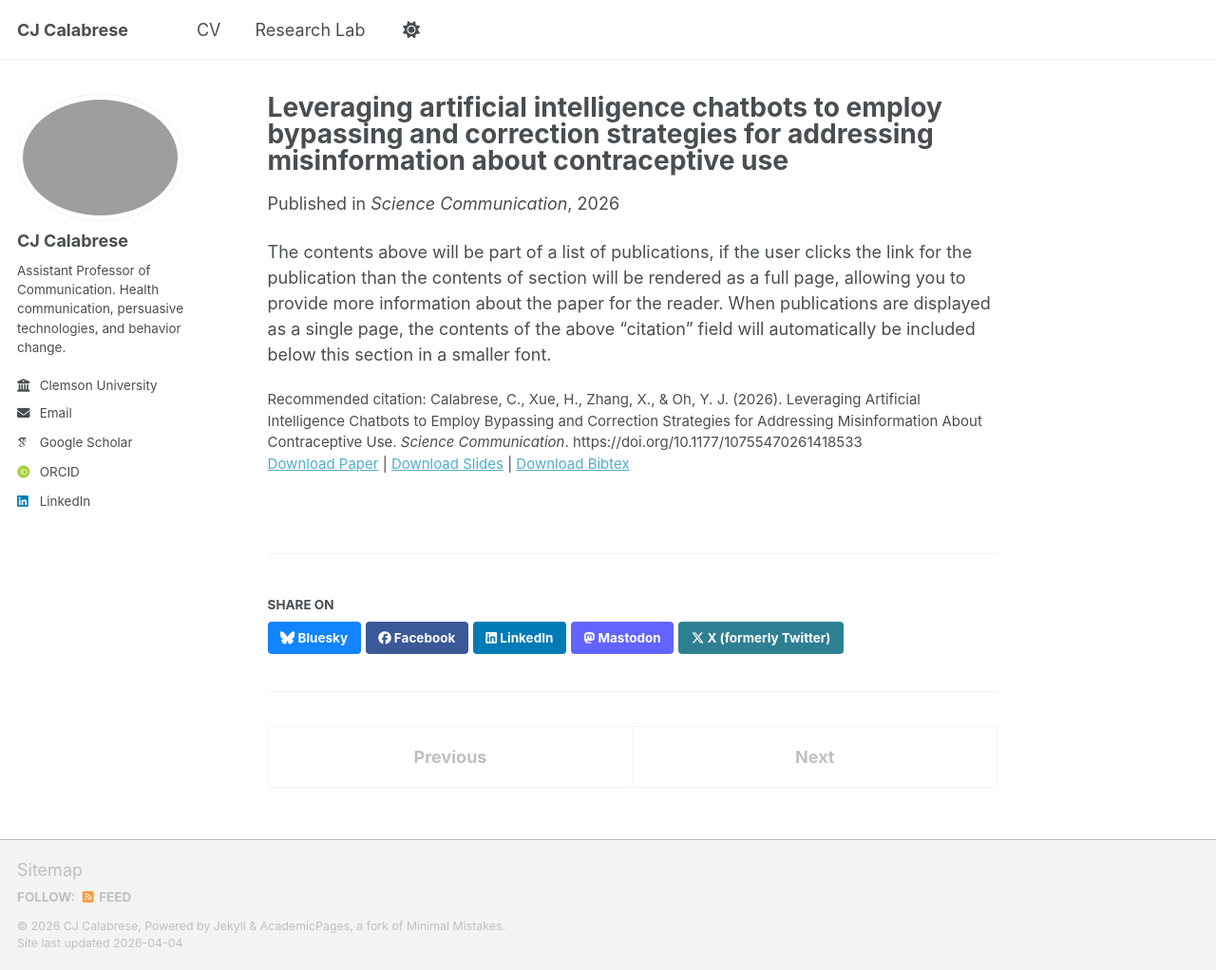
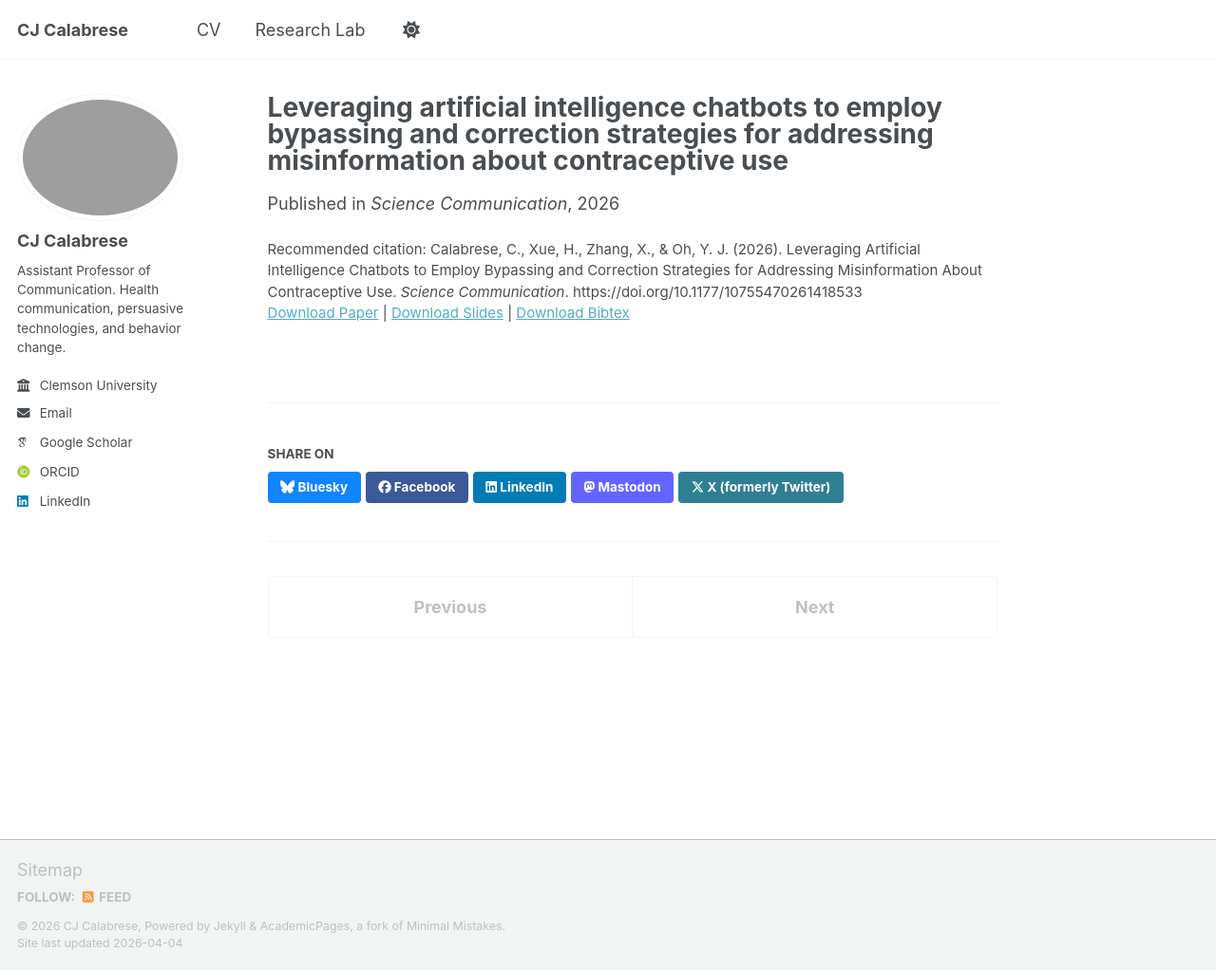
Before and after one commit to cjcalabresephd/cjcalabresephd.github.io, a Jekyll site: the page built from _publications/leveraging-ai-chatbots.md, in a window 1280 px wide and 1022 px high. Shown: the whole window at 95% size. Built offline with Jekyll 4.4.1, drawn with Linux system fonts in a browser that asks for light colours; some web fonts are replaced; a script bundle is joined from its source files by our own code; library files that are not in the unit come from our copies; some of the changed lines change nothing that is shown.

Commit message:
Update leveraging-ai-chatbots.md

```diff
--- a/_publications/leveraging-ai-chatbots.md
+++ b/_publications/leveraging-ai-chatbots.md
@@ -1,7 +1,7 @@
 ---
 title: "Leveraging artificial intelligence chatbots to employ bypassing and correction strategies for addressing misinformation about contraceptive use"
 collection: publications
-category: manuscripts
+category: Journal Articles
 permalink: /publication/leveraging-ai-chatbots
 excerpt: 'We examined whether bypassing and combined (correction with bypassing) strategies delivered through artificial intelligence (AI) chatbots can address contraceptive misinformation. In Study 1, we found through observational reddit data that bypassing, correction, and combined strategies were present in online discussions and were more engaging than other responses. In Study 2, an experiment employing AI chatbots found that the combined strategy improved recommendation intentions compared with the control conditions, while also reducing beliefs in misinformation. The combined strategy AI chatbot was viewed as warmer and more competent than the correction, invoking less reactance and increasing recommendation intentions. Practical and theoretical implications are discussed.'
 date: 2026-02-15
@@ -11,4 +11,3 @@
 bibtexurl: 'https://academicpages.github.io/files/bibtex1.bib'
 citation: 'Calabrese, C., Xue, H., Zhang, X., & Oh, Y. J. (2026). Leveraging Artificial Intelligence Chatbots to Employ Bypassing and Correction Strategies for Addressing Misinformation About Contraceptive Use. <i>Science Communication</i>. https://doi.org/10.1177/10755470261418533'
 ---
-The contents above will be part of a list of publications, if the user clicks the link for the publication than the contents of section will be rendered as a full page, allowing you to provide more information about the paper for the reader. When publications are displayed as a single page, the contents of the above "citation" field will automatically be included below this section in a smaller font.
```
